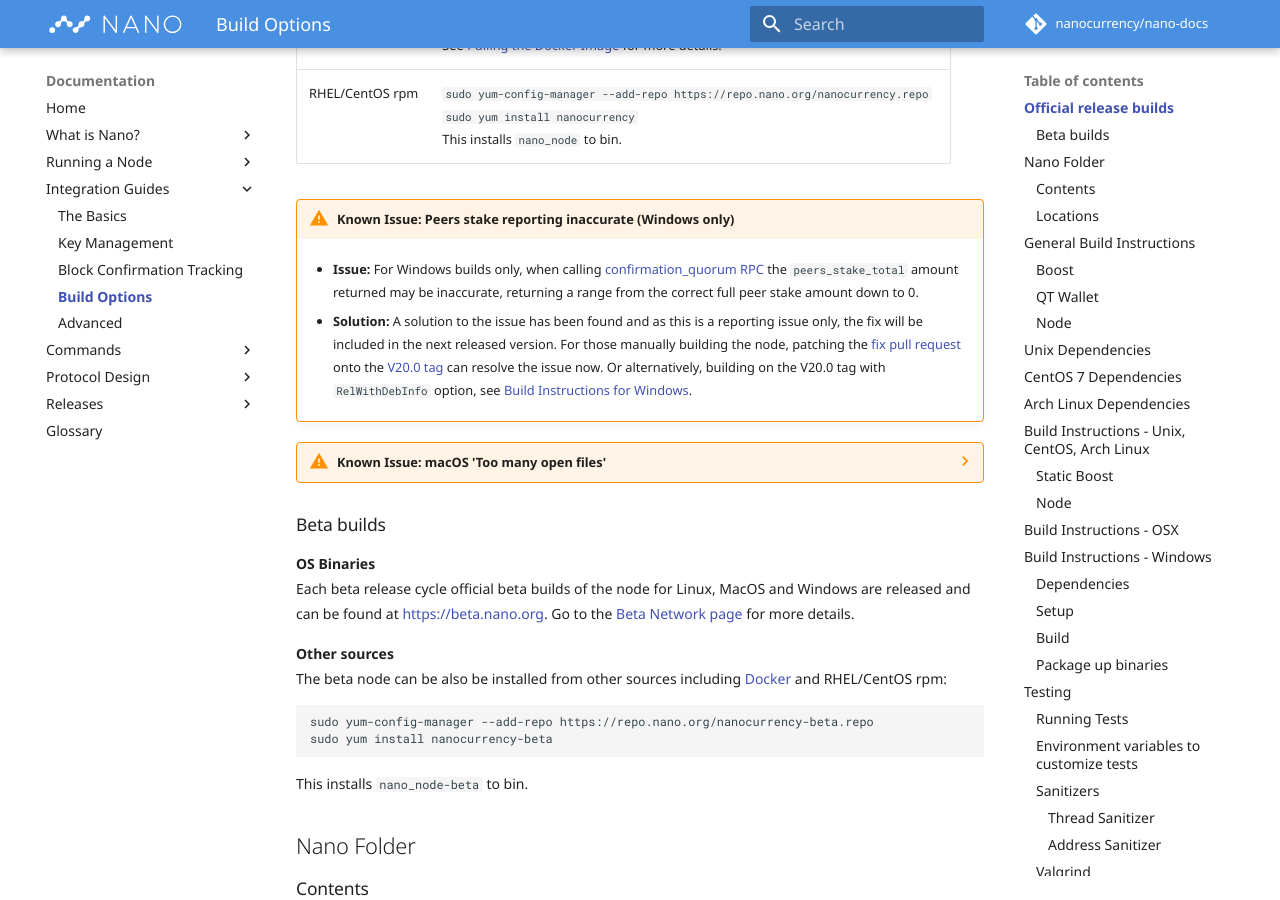
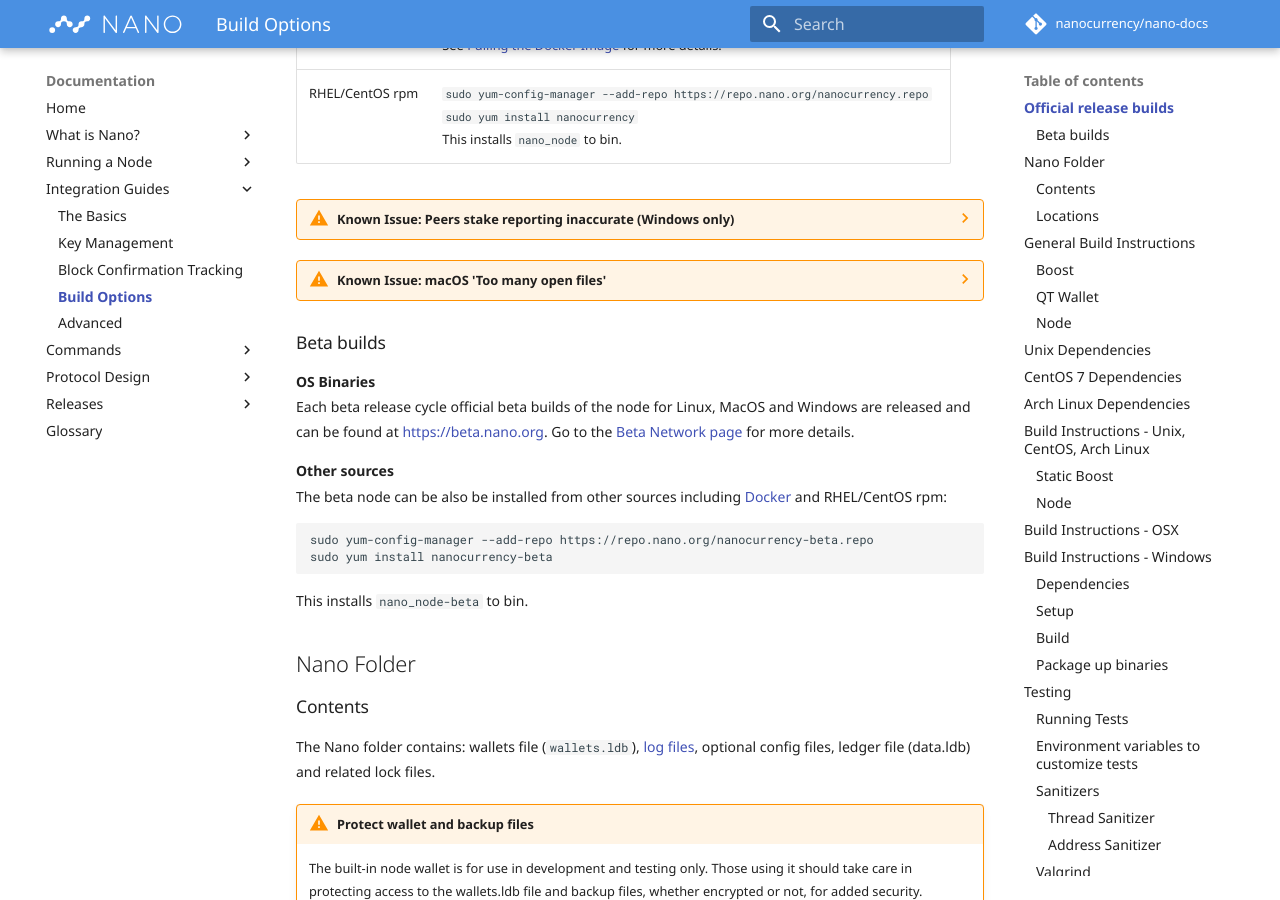
Before and after one commit to nanocurrency/nano-docs, an MkDocs documentation site: the page built from docs/integration-guides/build-options.md, in a window 1280 px wide and 900 px high, scrolled down 833 px. Built offline with MkDocs 1.6.1 and Material for MkDocs 9.7.7, drawn with Linux system fonts in a browser that asks for light colours; comment, search, counter and statistics services are not loaded.

Commit message:
Default closed

```diff
--- a/docs/integration-guides/build-options.md
+++ b/docs/integration-guides/build-options.md
@@ -9,6 +9,7 @@
 --8<-- "current-release-build-links.md"
 
 --8<-- "known-issue-peers-stake-reporting.md"
+
 --8<-- "known-issue-macos-too-many-open-files.md"
 
 ### Beta builds
--- a/docs/snippets/known-issue-peers-stake-reporting.md
+++ b/docs/snippets/known-issue-peers-stake-reporting.md
@@ -1,4 +1,4 @@
-!!! warning "Known Issue: Peers stake reporting inaccurate (Windows only)"
+??? warning "Known Issue: Peers stake reporting inaccurate (Windows only)"
 
     * **Issue:** For Windows builds only, when calling [confirmation_quorum RPC](/commands/rpc-protocol/#confirmation_quorum) the `peers_stake_total` amount returned may be inaccurate, returning a range from the correct full peer stake amount down to 0.
 
```
Also changed, not shown: docs/releases/node-releases.md (+1 -0 lines).
